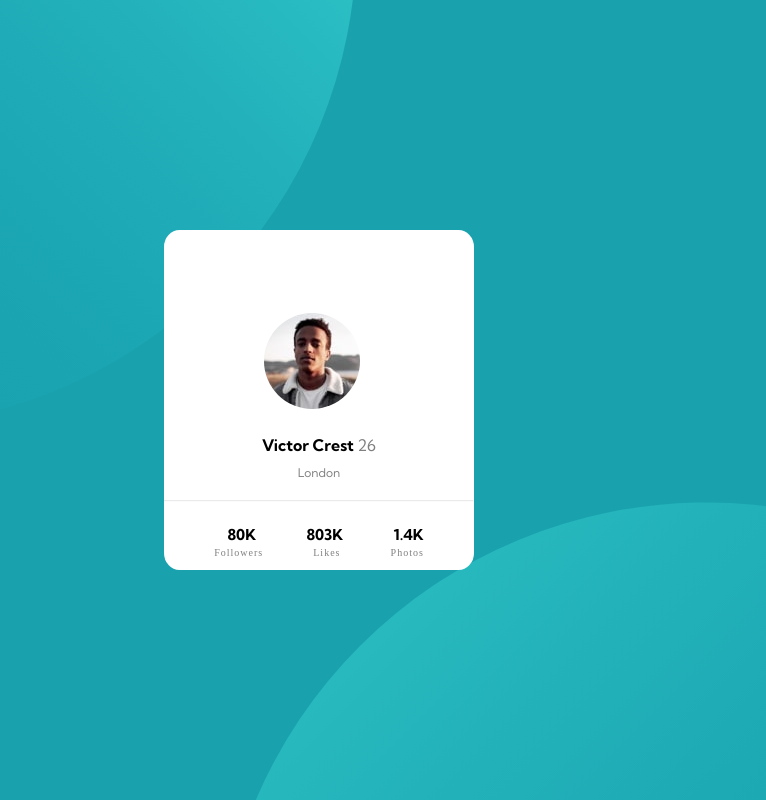
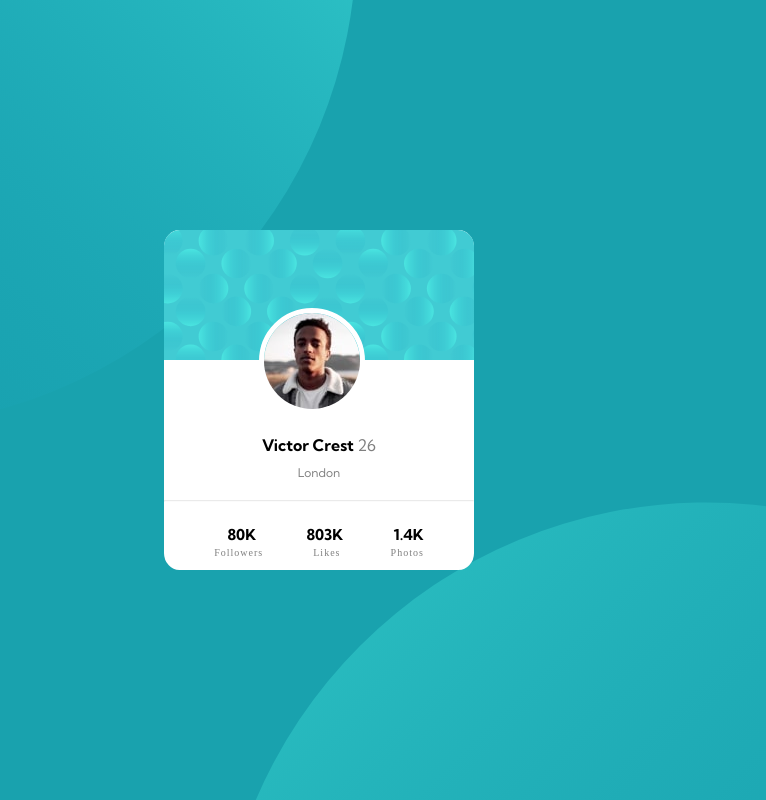
Before and after one commit to gen3bra/Fronted-Mentor-Challenge, a plain HTML site: page index.html in a window 1280 px wide. Shown: the whole page, without its empty margins (321-1087 px from the left). Drawn offline with Linux system fonts and the light colour scheme; the site is published under a folder, as on GitHub Pages, so addresses that start at the root find nothing.

Commit message:
second commit

```diff
--- a/index.scss
+++ b/index.scss
@@ -32,7 +32,7 @@ body{
         .photo{
 
             height: 130px;
-            background-image: url(/images/bg-pattern-card.svg);
+            background-image: url(./bg-pattern-card.svg);
             border-top-left-radius: 1em;
             border-top-right-radius: 1em;
 
```
Also changed, not shown: index.html (+1 -1 lines), bg-pattern-card.svg (renamed from images/bg-pattern-card.svg), index.css, 1 other file.
